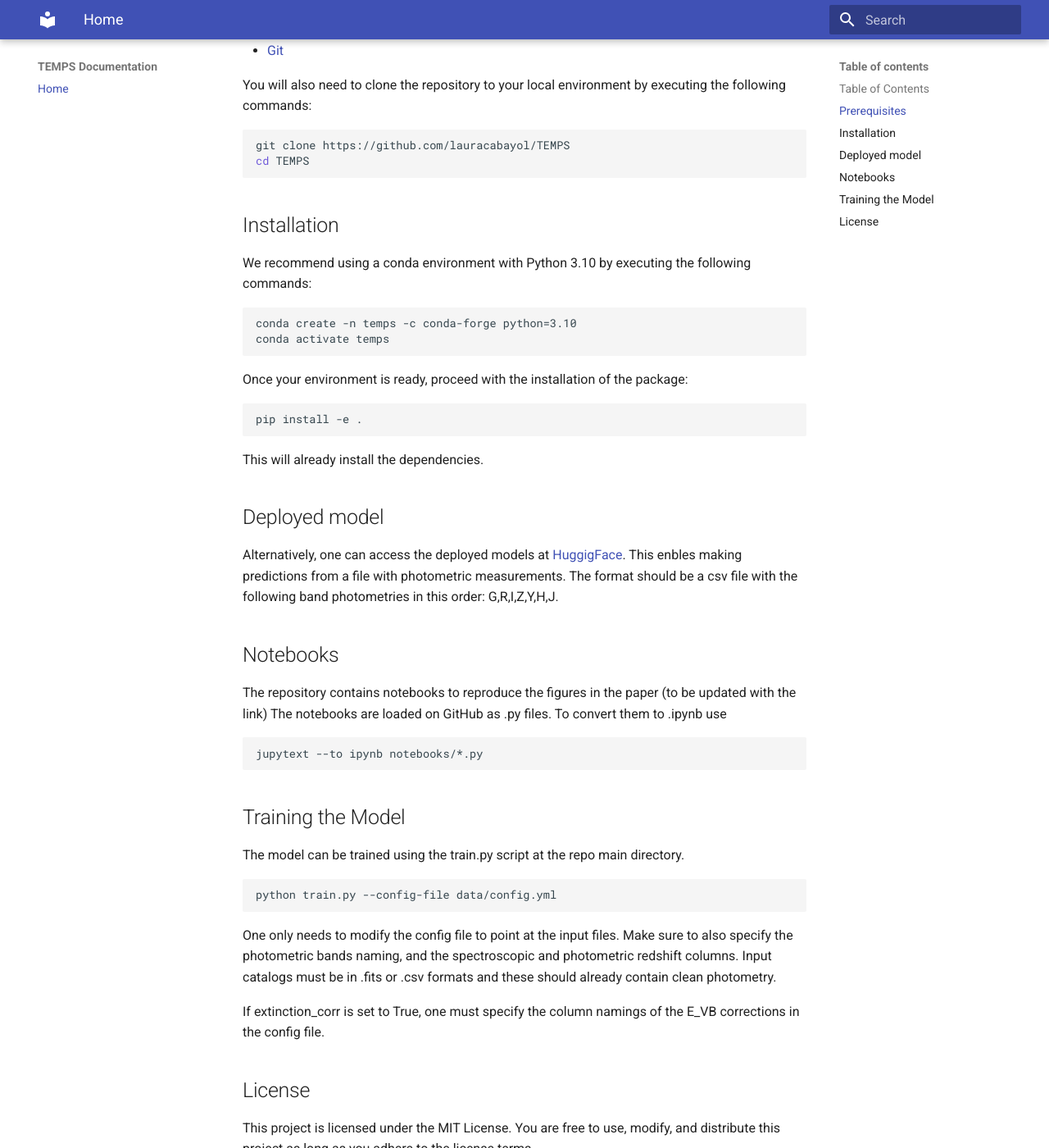
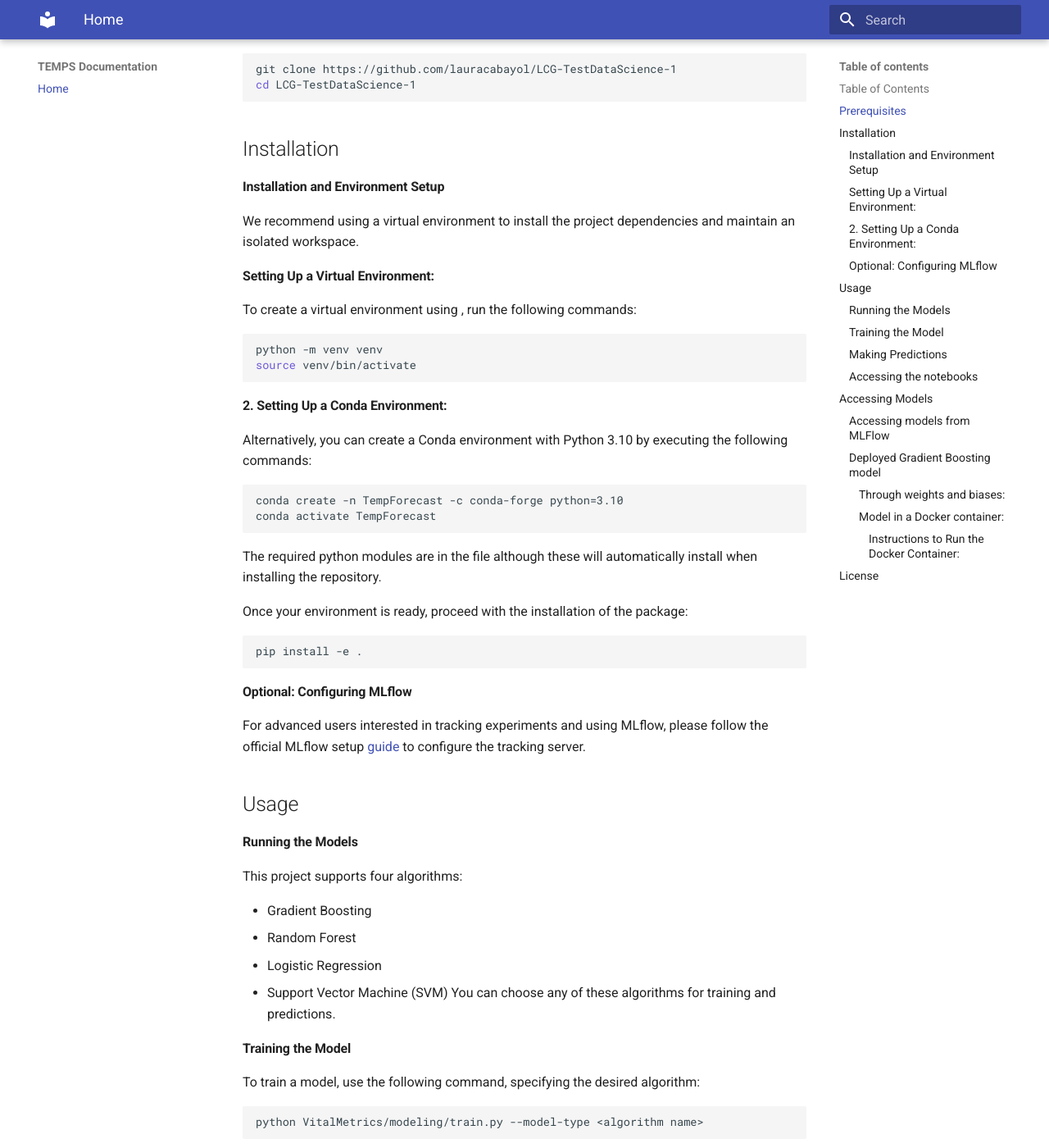
Before and after one commit to lauracabayol/TEMPS, an MkDocs documentation site: the page built from docs/docs/index.md, in a window 1280 px wide and 1400 px high, scrolled down 751 px. Shown: the whole window at 82% size. Built offline with MkDocs 1.6.1 and Material for MkDocs 9.7.7, drawn with Linux system fonts in a browser that asks for light colours; some of the changed text lies outside the part shown.

Commit message:
try other docs

````diff
--- a/docs/docs/index.md
+++ b/docs/docs/index.md
@@ -1,16 +1,14 @@
-# TEMPS documentation!
-Welcome to the documentation for TEMPS!
-This repository contains a neural network to predict photometric redshifts. The neural network incorporates domain adaptation, a methodology to mitigate the impact of sample bias in the spectroscopic training samples.
-
-The training and validation data are not available in the repository, but the model can be trained with new data. The model is also deployed and available [here](https://huggingface.co/spaces/lauracabayol/TEMPS). The model in production enables making predictions for new galaxies with the pretrained models.
+# PENGUINS CLASSIFIER documentation!
+Welcome to the documentation for PENGUINS CLASSIFIER! This repository uses data from the open Penguin data set available [here](https://www.kaggle.com/datasets/satyajeetrai/palmer-penguins-dataset-for-eda). A script to download the data is available at scripts/download_data.py. This script requires setting up the [Kaggle API](https://www.kaggle.com/docs/api).
 
 ## Table of Contents
 
-- [Prerequisites](#prerequisites)
-- [Installation](#installation)
-- [Usage](#usage)
-- [Deployed model](#accessing-the-lstm-deployed-model)
-- [License](#license)
+- [Prerequisites](##Prerequisites)
+- [Installation](##installation)
+- [Usage](##usage)
+- [Deployed model](##Accessing-the-LSTM-depolyed-model)
+- [License](##license)
+
 ## Prerequisites
 
 Before proceeding, ensure that the following software is installed on your system:
@@ -22,46 +20,113 @@
 You will also need to clone the repository to your local environment by executing the following commands:
 
 ```bash
-git clone https://github.com/lauracabayol/TEMPS
-cd TEMPS
+git clone https://github.com/lauracabayol/LCG-TestDataScience-1
+cd LCG-TestDataScience-1
 ```
 ## Installation
 
-We recommend using a conda environment with Python 3.10 by executing the following commands:
+#### Installation and Environment Setup
+We recommend using a virtual environment to install the project dependencies and maintain an isolated workspace.
+#### Setting Up a Virtual Environment:
+To create a virtual environment using <venv>, run the following commands:
+```bash
+python -m venv venv
+source venv/bin/activate
 ```
-conda create -n temps -c conda-forge python=3.10
-conda activate temps
+#### 2. Setting Up a Conda Environment:
+Alternatively, you can create a Conda environment with Python 3.10 by executing the following commands:
 ```
+conda create -n TempForecast -c conda-forge python=3.10
+conda activate TempForecast
+```
+The required python modules are in the <requirements.txt> file although these will automatically install when installing the repository.
+
 Once your environment is ready, proceed with the installation of the package:
 
 ```
 pip install -e .
 ```
-This will already install the dependencies.
+#### Optional: Configuring MLflow
+For advanced users interested in tracking experiments and using MLflow, please follow the official MLflow setup [guide](https://mlflow.org/docs/latest/getting-started/index.html) to configure the tracking server.
 
+## Usage
 
-## Deployed model
-Alternatively, one can access the deployed models at [HuggigFace](https://huggingface.co/spaces/lauracabayol/TEMPS). This enbles making predictions from a file with photometric measurements. The format should be a csv file with the following band photometries in this order: G,R,I,Z,Y,H,J.
+#### Running the Models
+This project supports four algorithms:
 
+- Gradient Boosting
+- Random Forest
+- Logistic Regression
+- Support Vector Machine (SVM)
+You can choose any of these algorithms for training and predictions.
 
-## Notebooks
-The repository contains notebooks to reproduce the figures in the paper (to be updated with the link)
+#### Training the Model
+To train a model, use the following command, specifying the desired algorithm:
+```bash
+python VitalMetrics/modeling/train.py --model-type <algorithm name>
+```
+Replace <algorithm name> with one of the following options:
+- gradient_boosting
+- random_forest
+- logistic_regression
+- svm
+
+#### Making Predictions
+Once the model is trained, you can use the trained model to make predictions. Run the following command:
+```bash
+python VitalMetrics/modeling/predict.py <test features file>
+```
+
+#### Accessing the notebooks
 The notebooks are loaded on GitHub as .py files. To convert them to .ipynb use <jupytext>
 
 ```bash
 jupytext --to ipynb notebooks/*.py
 ```
+## Accessing Models
+There are three ways of accessing the models.
 
-## Training the Model
-The model can be trained using the train.py script at the repo main directory.
+### Accessing models from MLFlow
+The </notebooks/Make_predictions.ipynb> access the model registery in MLFlow to make predictions, compare them, and run the necessary plots and metrics. This option is only available for those having the MLFlow logs, which are not uploaded to GitHub.
+```bash
+import mlflow.pytorch
 
+# Define the model name and version
+model_name = "PENGUINS CLASSIFIER"
+model_version = 16 #select the version
+model_uri = f"models:/{model_name}/{model_version}"
+
+# Load the model from MLflow
+deployed_model = mlflow.sklearn.load_model(model_uri)
 ```
-python train.py --config-file data/config.yml
+### Deployed Gradient Boosting model
+**The available deployed model as of today is the Gradient Boosting**. There are two different ways of accessing the deployed model:
+
+#### Through weights and biases:
+We have deployed the model in the WaB platform and it is available [here](https://huggingface.co/spaces/lauracabayol/PENGUINS_CLASSIFIER). This allows the user to make single predictions from a set of features. It is publicly available for everyone and userfriendly, but does not support making predictions for more than one sample simultaneously.
+
+#### Model in a Docker container:
+
+For convenience, we have created a Docker container that includes the Gradient Boosting model along with all necessary dependencies. This allows you to run the model without needing access to MLflow or the associated logs.
+
+##### Instructions to Run the Docker Container:
+
+**Build the Docker Image**: First, clone the repository and navigate to the project directory. Then, build the Docker image:
+```bash
+docker build -t penguin-classificaton:latest .
 ```
-One only needs to modify the config file to point at the input files. Make sure to also specify the photometric bands naming, and the spectroscopic and photometric redshift columns.
-Input catalogs must be in .fits or .csv formats and these should already contain clean photometry.
+**Run the Docker Container**: Once the image is built, run the container using the following command:
+```
+docker run -p 9999:9999 penguin-classificaton:latest
+```
+This will start a Jupyter notebook where you can interact with the pre-trained best-performing model.
 
-If extinction_corr is set to True, one must specify the column namings of the E_VB corrections in the config file.
+**Access the Jupyter Notebook**: Open your web browser and go to:
+```bash
+http://localhost:9999
+```
+**The access token is 12345**
+The notebook is pre-configured to load and run the best model, so you can use it without needing to access MLflow.
 
 ## License
 
````
